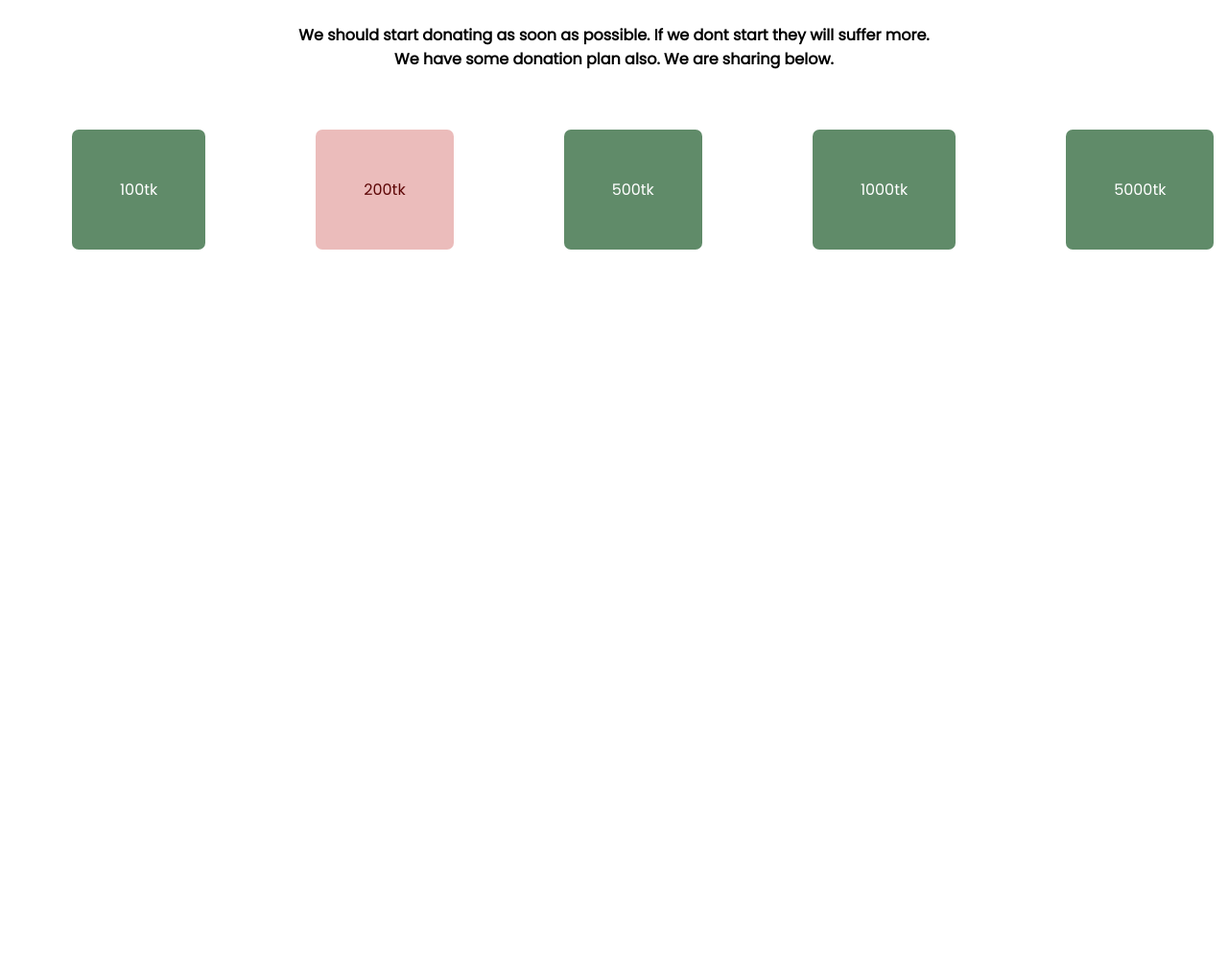
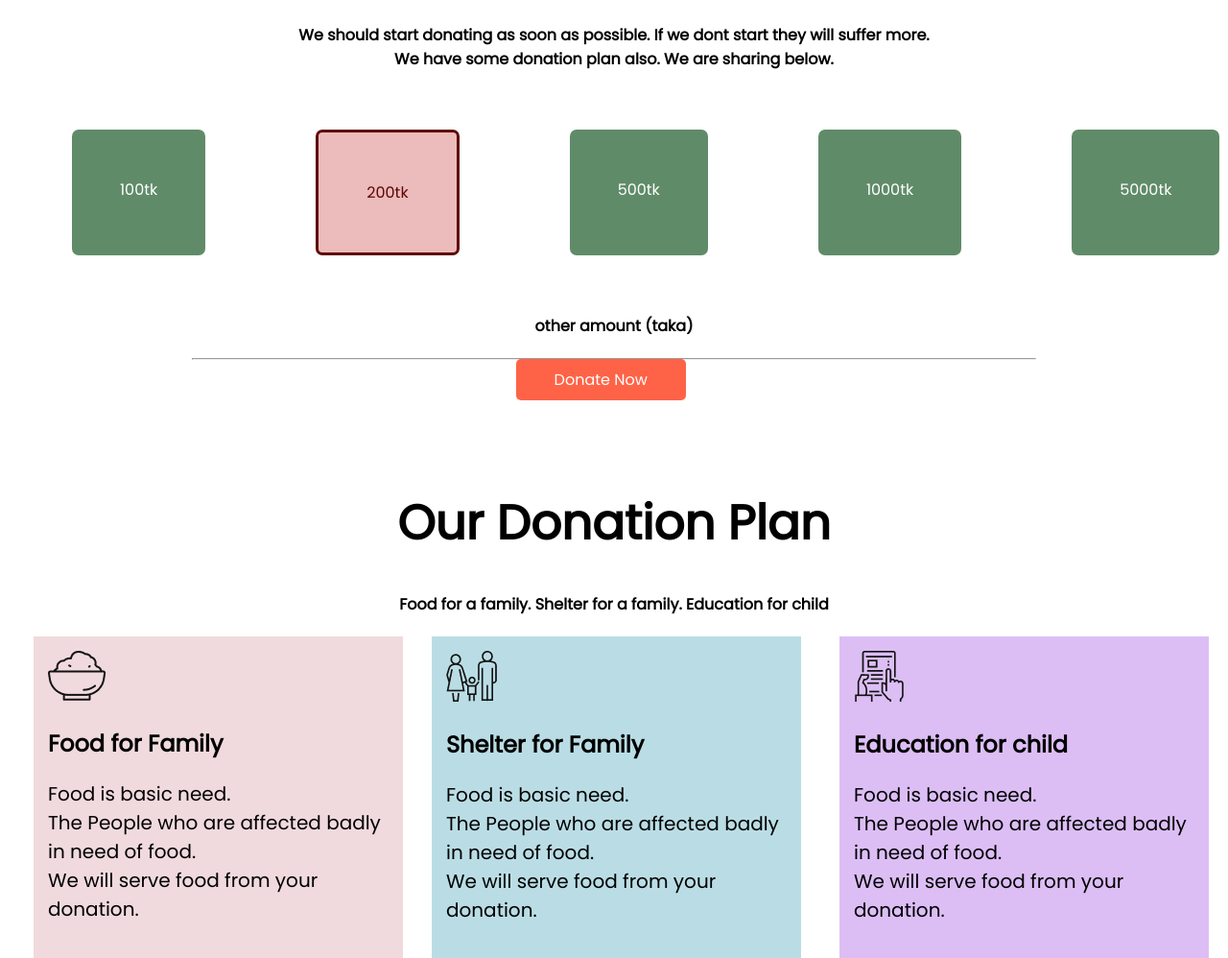
Before and after one commit to imransustipe/donate-today, a plain HTML site: page index.html in a window 1280 px wide. Shown: the part 714-1712 px from the top of the page at 96% size. Before the commit the page ends 1014 px from the top, so only its background shows below. Drawn offline with Linux system fonts and the light colour scheme; a web font is replaced by a local one.

Commit message:
third commit

```diff
--- a/index.html
+++ b/index.html
@@ -42,5 +42,37 @@
 
    </section>
 
+   <div>
+    <h4>other amount (taka)</h4>
+    <hr>
+   </div>
+   <a class="link-button" target="_blank" href="programminghero.com">Donate Now</a>
+
+   <div class="donate-plan">
+    <h1 class="black-h1">Our Donation Plan</h1>
+    <h4>Food for a family. Shelter for a family. Education for child</h4>
+   </div>
+
+   <section class="donate-plan-detail">
+<div class="food-for-family">
+<img src="icons/food.png" alt="">
+<h2>Food for Family</h2>
+<p class="black-para">Food is basic need. <br> The People who are affected badly in need of food. <br>We  will serve food from your donation. </p>
+
+</div>
+<div class="shelter-for-family">
+    <img src="icons/shelter.png" alt="">
+    <h2>Shelter for Family</h2>
+    <p class="black-para">Food is basic need. <br> The People who are affected badly in need of food. <br>We  will serve food from your donation. </p>
+
+    </div>
+    <div class="Educaion-for-child">
+        <img src="icons/Frame-1.png" alt="">
+        <h2>Education for child</h2>
+        <p class="black-para">Food is basic need. <br> The People who are affected badly in need of food. <br>We  will serve food from your donation. </p>
+
+        </div>
+
+   </section>
 </body>
 </html>
--- a/style.css
+++ b/style.css
@@ -20,6 +20,7 @@ p{
     color: white;
     border-radius: 5px;
     margin-left: 42%;
+    margin-top: 10px;
 }
 #first-part{
     background-image: url(images/donation13.jpg);
@@ -54,8 +55,41 @@ h4{
     color: rgb(94, 7, 7);
     padding: 50px 50px;
     margin: 40px;
-    border-color: red;
+    border-style: solid;
+    border-color: rgb(94, 7, 7);
     border-radius: 7px;
     text-align: center;
     margin-left: 75px;
 }
+hr{
+    margin-left: 200px;
+    margin-right: 200px;
+}
+.donate-plan{
+    margin-top: 100px;
+}
+.black-para{
+    color: black;
+    text-align: left;
+}
+.donate-plan-detail{
+    display: flex;
+}
+.food-for-family{
+    background-color: rgb(240, 218, 222);
+    margin-left: 35px;
+    margin-right: 10px;
+    padding: 15px;
+    }
+    .shelter-for-family{
+        background-color: rgb(186, 221, 229);
+        margin-left: 20px;
+        margin-right: 20px;
+        padding: 15px;
+    }
+    .Educaion-for-child{
+        background-color: rgb(220, 190, 245);
+        margin-left: 20px;
+        margin-right: 20px;
+        padding: 15px;
+    }
```
